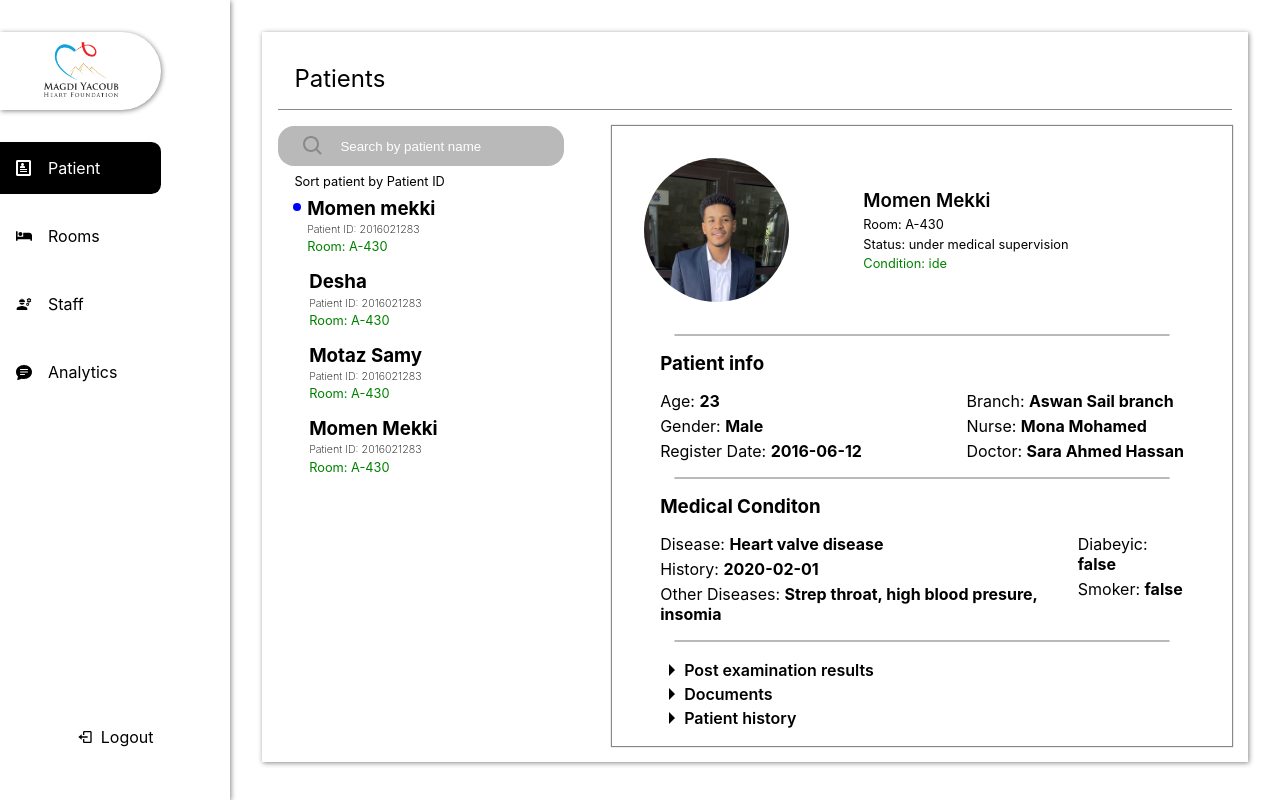
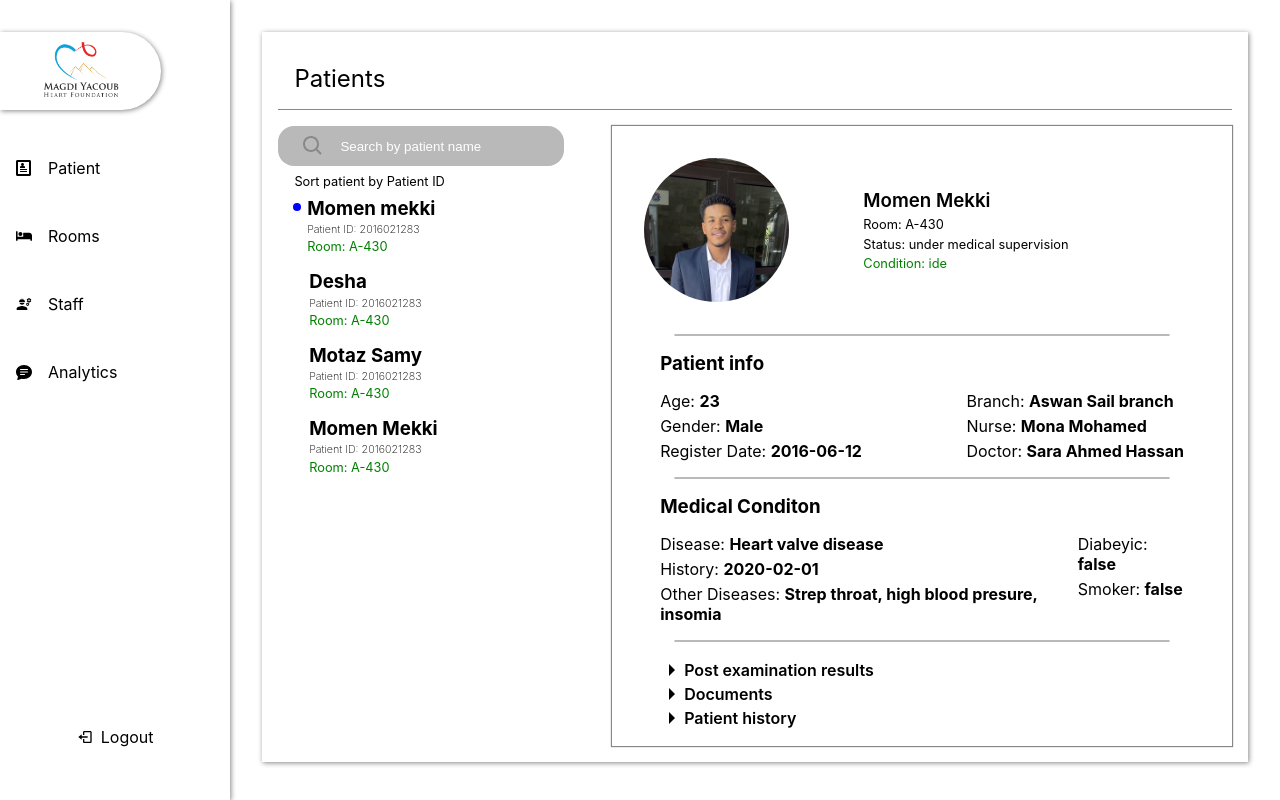
Before and after one commit to iferoo/magdi-yacoub-client, a React (Create React App) app: page / in a window 1280 px wide. Built offline with nearby package versions, Linux system fonts and the light colour scheme.

Commit message:
fixed staff responsive style

```diff
--- a/src/components/Sidebar.jsx
+++ b/src/components/Sidebar.jsx
@@ -12,7 +12,7 @@ import { useNavigate } from 'react-router-dom';
 
 
 export default function Sidebar() {
-  const [currentLink, setCurrentLink] = useState(1);
+  const [currentLink, setCurrentLink] = useState(0);
   const [navbarState, setNavbarState] = useState(false);
   const html = document.querySelector('html');
   html.addEventListener('click', () => setNavbarState(false))
--- a/src/components/Staff.jsx
+++ b/src/components/Staff.jsx
@@ -179,14 +179,7 @@ const Section = styled.section`
     h2{
       font-weight: 400;
     }
-  }
-  .line{
-    width: 90%;
-    margin: 1rem auto;
-    border: 0.3px solid #b9b9b9;
-    border-radius: 1rem;
-  }
-  .top{
+    .top{
     padding: 1rem;
     border-bottom: 1px solid #888888;
   }
@@ -229,7 +222,23 @@ const Section = styled.section`
         }
     }
   }
+  }
+
+
   @media screen and (min-width: 280px) and (max-width: 1080px){
     margin-left: 0;
+
+  .container{
+  .down{
+    .staffInfo{
+      flex-direction: column;
+      gap: 1rem;
+      table {
+      width: 100%;
+      }
+      }
+    }
+  }
+
   }
 `;
```
